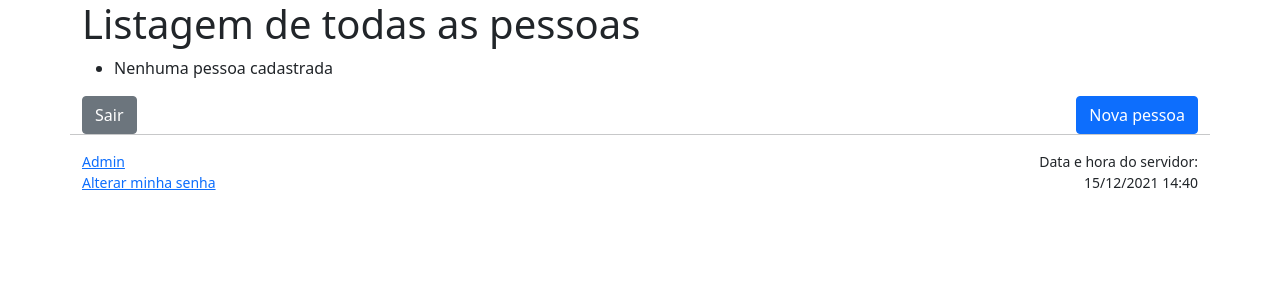
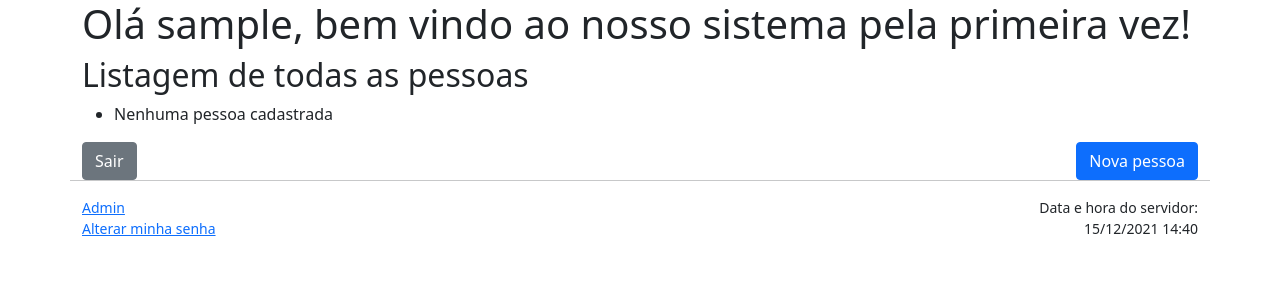
Before and after one commit to flavionogueiraa/advanced_django_curse, a Django app: page /clientes/list_cbv/ in a window 1280 px wide. Shown: the top 300 px of the page. Run offline with Django 3.2, Linux system fonts and the light colour scheme; the visitor is signed in with stand-in values (Sample User, id 1); data that the repository does not hold is empty.

Commit message:
Módulo 9 - Aula 3 - ADV

```diff
--- a/clientes/templates/clientes/person_list.html
+++ b/clientes/templates/clientes/person_list.html
@@ -5,7 +5,8 @@
 {% block content %}
     <div class="row">
         <div class="col-12">
-            <h1>Listagem de todas as pessoas</h1>
+            <h1>{{mensagem}}</h1>
+            <h2>Listagem de todas as pessoas</h2>
         </div>
         <div class="col-12">
             <ul>
--- a/clientes/views/person_list_cbv.py
+++ b/clientes/views/person_list_cbv.py
@@ -10,3 +10,30 @@ from ..models import Person
 
 class PersonList(LoginRequiredMixin, ListView):
     model = Person
+
+    def get_context_data(self, **kwargs):
+        context = super().get_context_data(**kwargs)
+        cria_mensagem_bem_vindo(self.request, context)
+        return context
+
+
+
+#ANCHOR funções auxiliares
+def cria_mensagem_bem_vindo(request, context):
+    ja_acessou = request.session.get('ja_acessou', None)
+    if ja_acessou:
+        context.update({
+            'mensagem': 'Olá {}, bem vindo de volta!'.format(request.user)
+        })
+    else:
+        context.update({
+            'mensagem': 'Olá {}, bem vindo ao nosso sistema pela primeira vez!'.format(request.user)
+        })
+
+    atualiza_ja_acessou(request, ja_acessou)
+
+def atualiza_ja_acessou(request, ja_acessou):
+    if not ja_acessou:
+        request.session.update({
+            'ja_acessou': True
+        })
```
